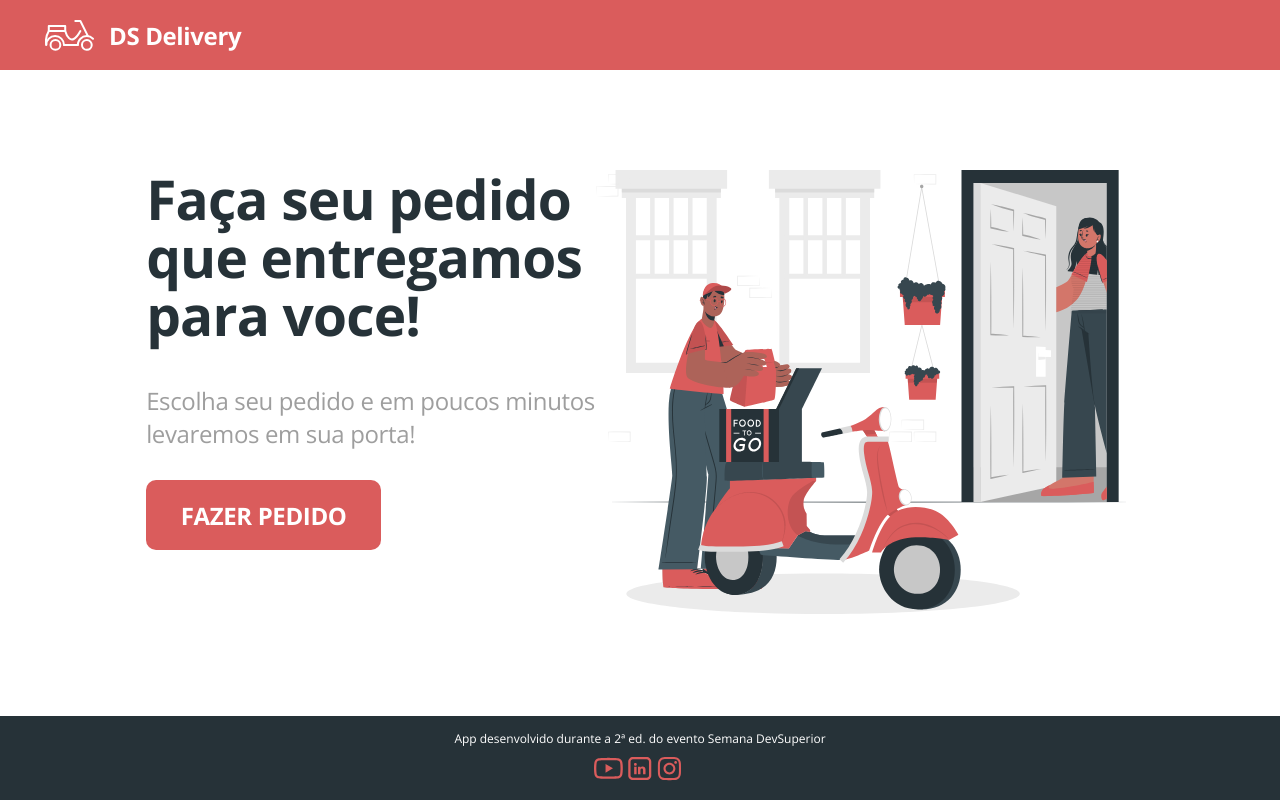
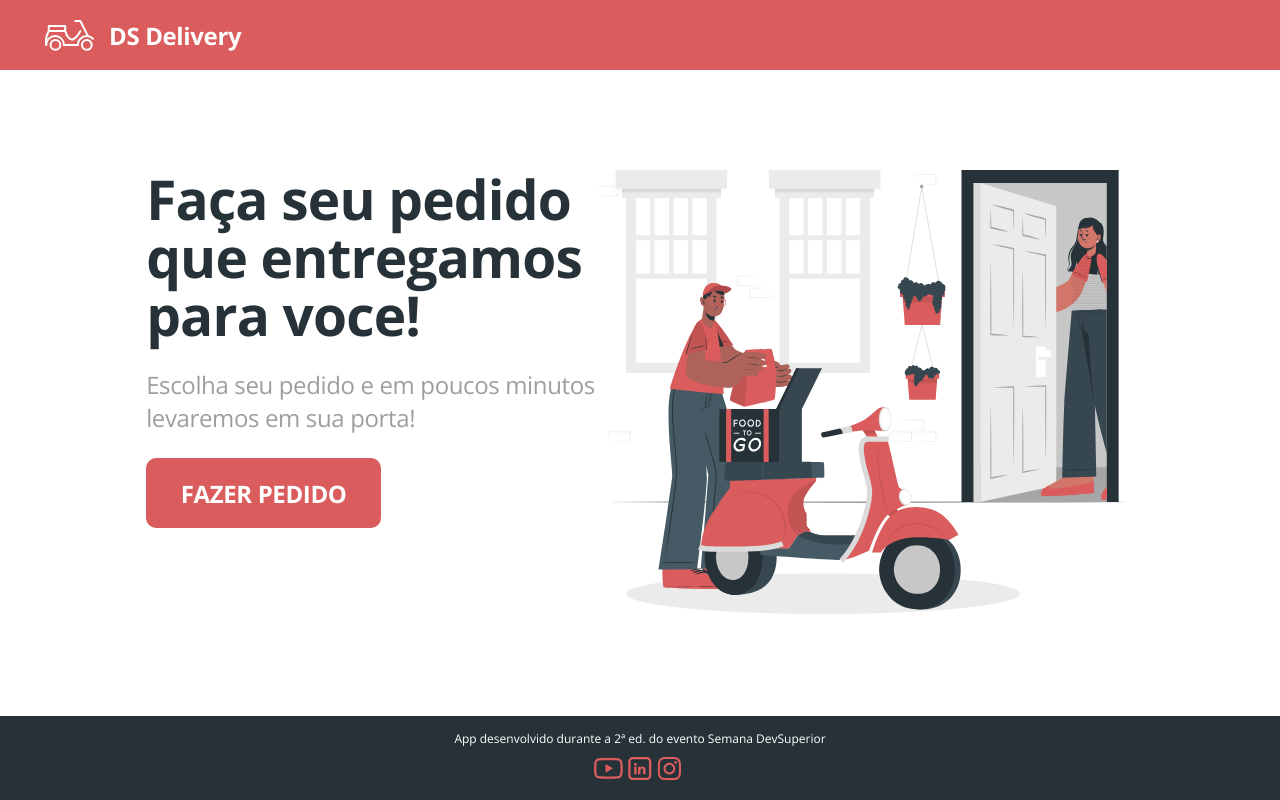
Before and after one commit to felipecarvalhogodoi98/dsdeliver-sds2, a React (Create React App) app in the folder front-web/: page / in a window 1280 px wide. Built offline with nearby package versions, Linux system fonts and the light colour scheme; no server answers.

Commit message:
Finish Front Web

```diff
--- a/front-web/src/Home/styles.css
+++ b/front-web/src/Home/styles.css
@@ -18,7 +18,6 @@
     line-height: 58px;
     letter-spacing: -0.015em;
     color: var(--dark-color);
-    margin-bottom: 40px !important;
   }
 
   .home-subtitle {
@@ -27,7 +26,6 @@
     line-height: 33px;
     letter-spacing: -0.015em;
     color: var(--secondary-color);
-    margin-bottom: 30px;
   }
 
   .home-btn-order {
```
